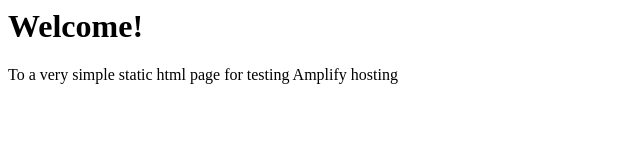
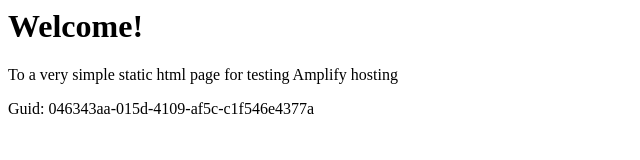
Before and after one commit to aws-aemilia-mxp/Github-PR-Commit-Integration-Test-DoNotTouch-v1-prod-eu-south-1, a website: page src/index.html in a window 1280 px wide. Shown: the whole page, without its empty margins (0-640 px from the left). Drawn offline with Linux system fonts and the light colour scheme.

Commit message:
commit from integ tests

```diff
--- a/src/index.html
+++ b/src/index.html
@@ -1,3 +1,5 @@
+
+
 <html lang="en">
 
 <head>
@@ -10,6 +12,6 @@
 <body>
     <h1>Welcome!</h1>
     <p>To a very simple static html page for testing Amplify hosting</p>
-</body>
+    <p>Guid: 046343aa-015d-4109-af5c-c1f546e4377a</p></body>
 
 </html>
```
